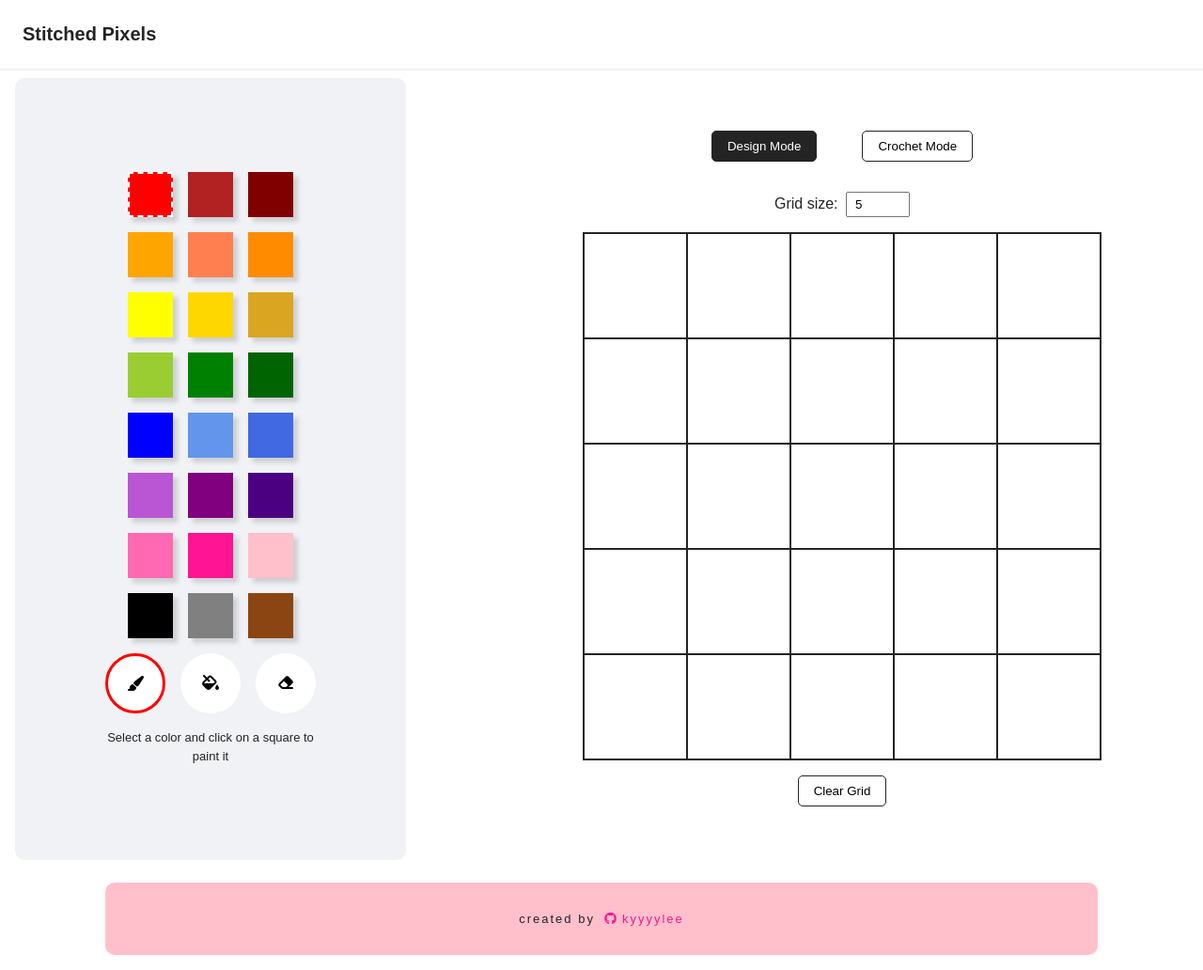
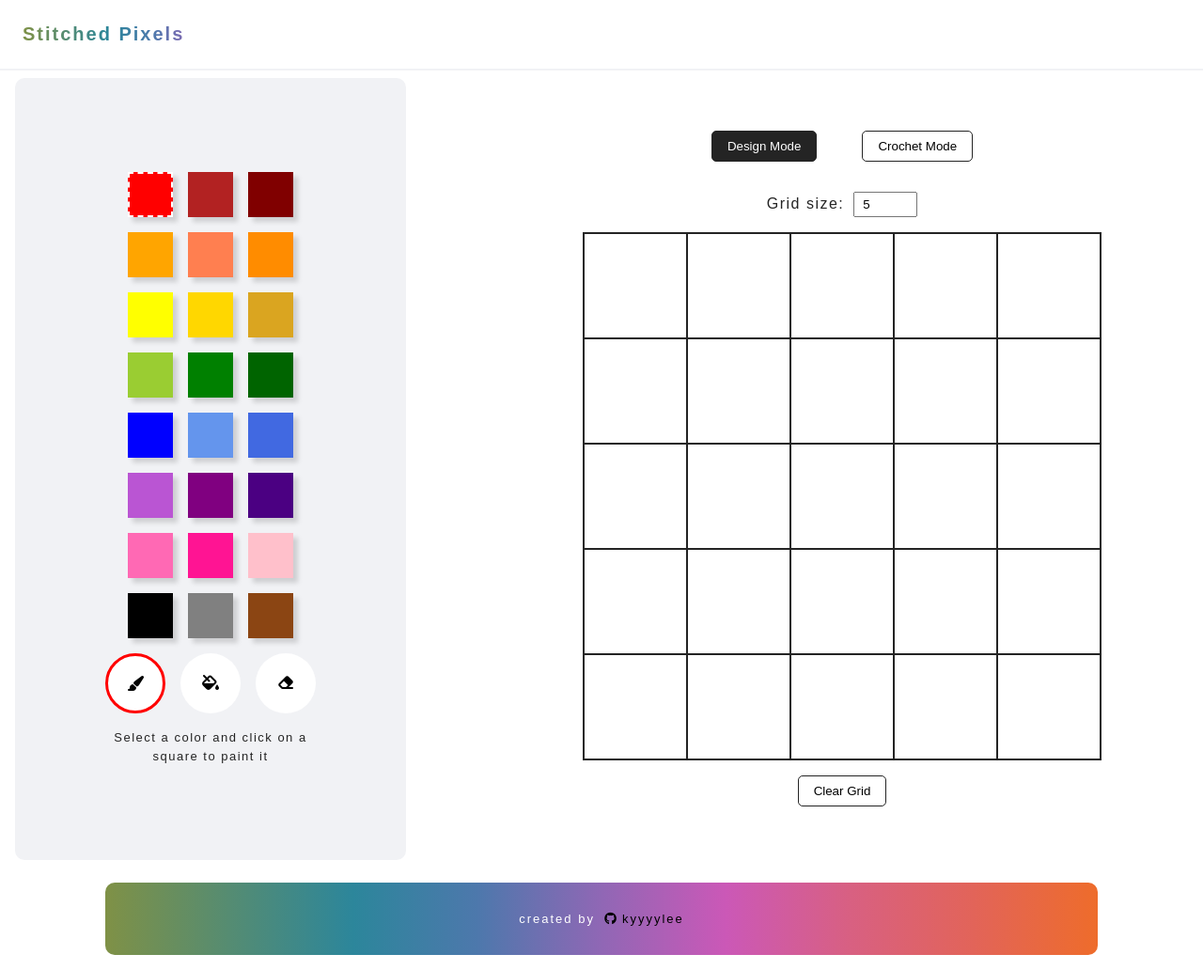
Before and after one commit to kyyyylee/pixel-app-svelte, a Svelte app: page / in a window 1280 px wide. Shown: the whole page at 94% size. Built offline with nearby package versions, Linux system fonts and the light colour scheme.

Commit message:
added gradients

```diff
--- a/src/App.svelte
+++ b/src/App.svelte
@@ -33,9 +33,18 @@
   header {
     font-size: x-small;
     text-align: left;
-    padding: .5rem 1.5rem;
+    padding: 0.5rem 1.5rem;
     border-bottom: solid 2px #f1f2f5;
   }
+
+  h1 {
+  font-size: 2em;
+  background: linear-gradient(to right, #7F9146, #558C72, #2C869B, #4D78AC, #9067B5, #CB58B7, #D86082, #E26459, #EE6C2B);
+  background-size: 30% 100%;
+  -webkit-background-clip: text;
+  -webkit-text-fill-color: transparent;
+  letter-spacing: 2px;
+}
 
   main {
     display: flex;
@@ -66,15 +75,15 @@
     letter-spacing: 2px;
     padding: 1rem;
     margin: 1rem;
-    background-color: pink;
+    background: linear-gradient(to right, #7F9146 , #558C72, #2C869B, #4D78AC, #9067B5, #CB58B7, #D86082, #E26459, #EE6C2B);
     border-radius: 10px;
     width: 100%;
+    color: white;
   }
-
 
   footer a {
     text-decoration: none;
-    color: deeppink;
+    color: black;
   }
 
   footer a i {
@@ -100,7 +109,7 @@
       width: 100%;
       place-items: center;
     }
-    footer{
+    footer {
       width: 80%;
     }
   }
--- a/src/app.css
+++ b/src/app.css
@@ -15,6 +15,7 @@
 
 body {
 margin: 0;
+letter-spacing: 1.5px;
 }
 
 #app {
```
